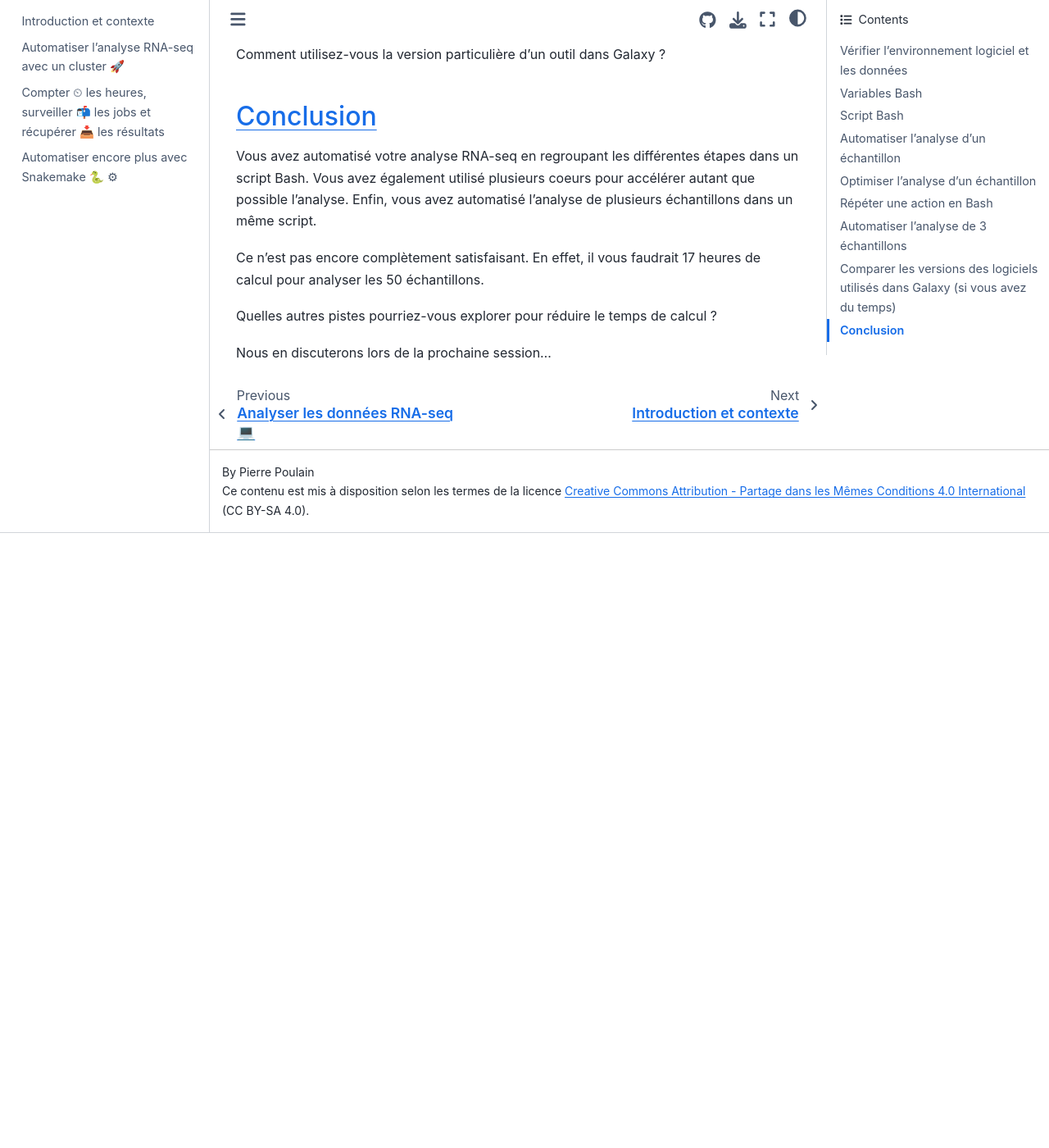
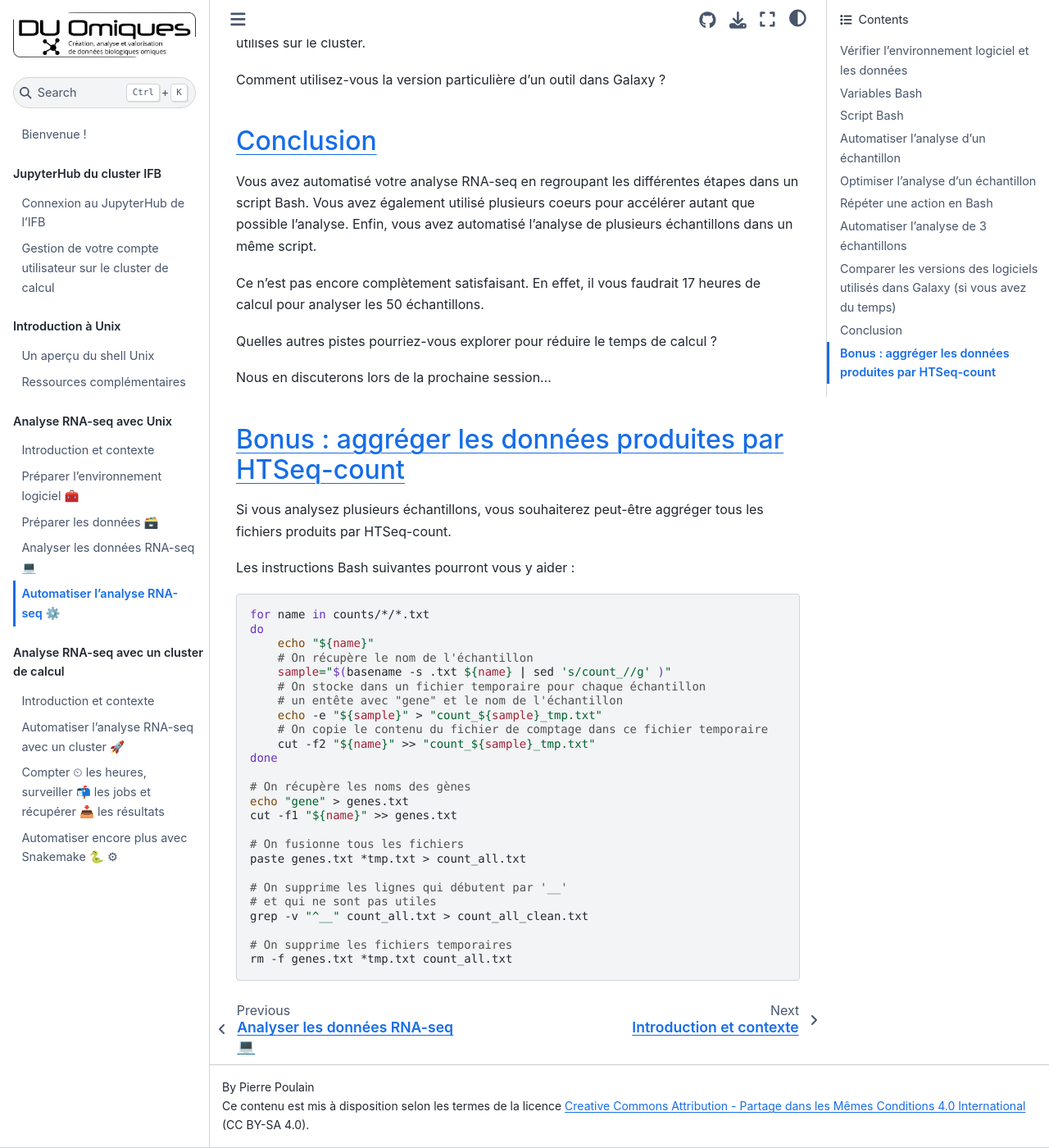
Before and after one commit to pierrepo/unix-tutorial, a Jupyter Book: the page built from tuto2/4_automatiser.md, in a window 1280 px wide and 1400 px high, scrolled down 8243 px. Shown: the whole window at 82% size. Built offline with Jupyter Book 1.0.4 settings and Sphinx 7.4.7 and the Sphinx Book theme 1.1.4, drawn with Linux system fonts in a browser that asks for light colours; pages that are not in the unit, such as notebooks, are missing from menus; before the commit the page ends 8893 px from its top, so only the background shows below that; some of the changed text lies outside the part shown.

````diff
--- a/_toc.yml
+++ b/_toc.yml
@@ -19,7 +19,7 @@ parts:
   - file: tuto2/2_preparer_donnees
   - file: tuto2/3_analyser
   - file: tuto2/4_automatiser
-- caption: Analyse RNA-seq avec Unix et un cluster
+- caption: Analyse RNA-seq avec un cluster de calcul
   chapters:
   - file: tuto3/0_intro
   - file: tuto3/1_automatiser
--- a/tuto2/4_automatiser.md
+++ b/tuto2/4_automatiser.md
@@ -323,3 +323,38 @@ Ce n'est pas encore complètement satisfaisant. En effet, il vous faudrait 17 he
 Quelles autres pistes pourriez-vous explorer pour réduire le temps de calcul ?
 
 Nous en discuterons lors de la prochaine session...
+
+
+## Bonus : aggréger les données produites par HTSeq-count
+
+Si vous analysez plusieurs échantillons, vous souhaiterez peut-être aggréger tous les fichiers produits par HTSeq-count.
+
+Les instructions Bash suivantes pourront vous y aider :
+
+```bash
+for name in counts/*/*.txt
+do
+    echo "${name}"
+    # On récupère le nom de l'échantillon
+    sample="$(basename -s .txt ${name} | sed 's/count_//g' )"
+    # On stocke dans un fichier temporaire pour chaque échantillon
+    # un entête avec "gene" et le nom de l'échantillon
+    echo -e "${sample}" > "count_${sample}_tmp.txt"
+    # On copie le contenu du fichier de comptage dans ce fichier temporaire
+    cut -f2 "${name}" >> "count_${sample}_tmp.txt"
+done
+
+# On récupère les noms des gènes
+echo "gene" > genes.txt
+cut -f1 "${name}" >> genes.txt
+
+# On fusionne tous les fichiers
+paste genes.txt *tmp.txt > count_all.txt
+
+# On supprime les lignes qui débutent par '__'
+# et qui ne sont pas utiles
+grep -v "^__" count_all.txt > count_all_clean.txt
+
+# On supprime les fichiers temporaires
+rm -f genes.txt *tmp.txt count_all.txt
+```
````
Also changed, not shown: tuto3/0_intro.md (+7 -6 lines), tuto3/1_automatiser.md (+4 -4 lines), tuto3/2_compter_surveiller_recuperer.md (+5 -3 lines), tuto3/3_automatiser_encore.md (+34 -0 lines), gestion_compte_ifb.md (renamed from tuto1/gestion_compte_ifb.md), 7 other files.
